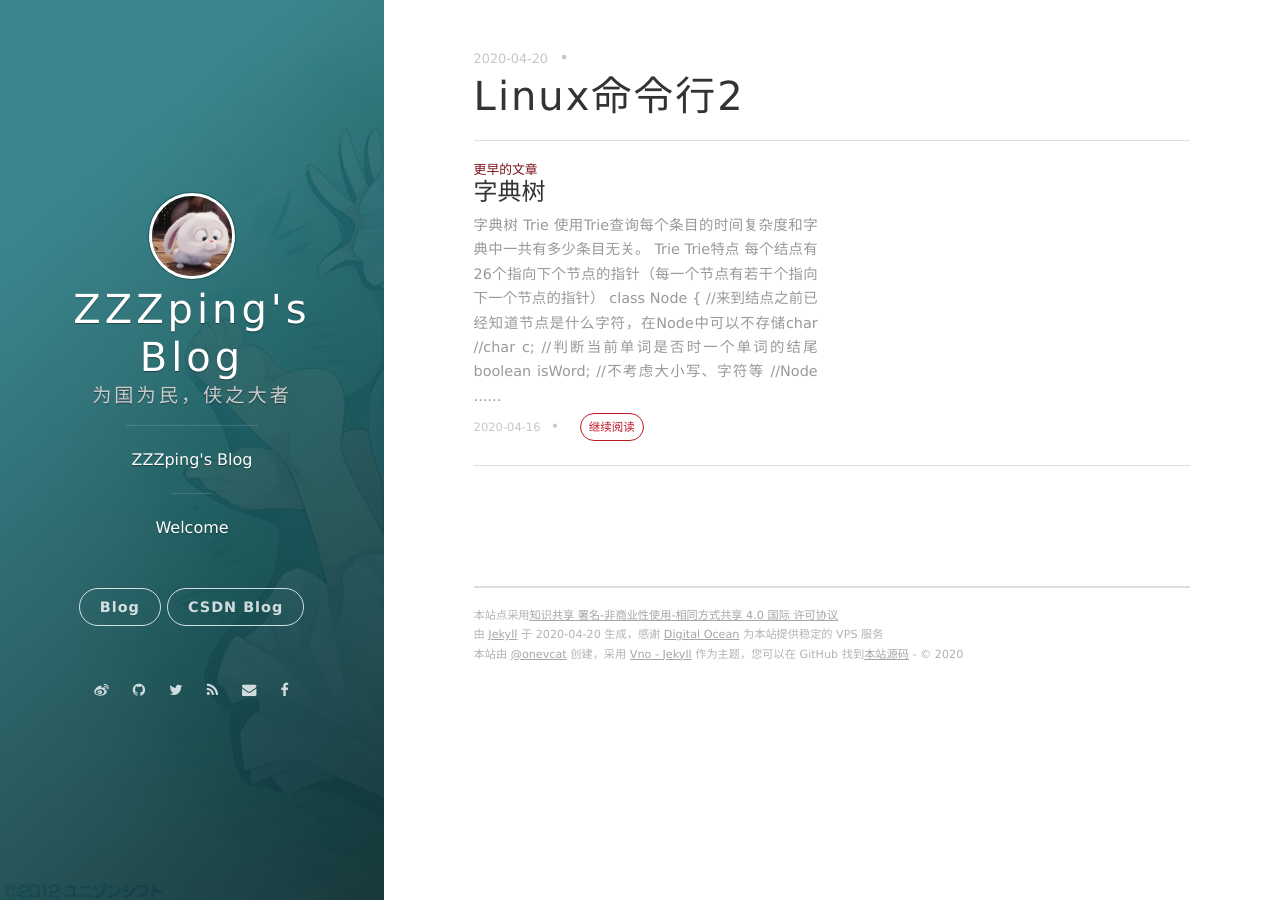
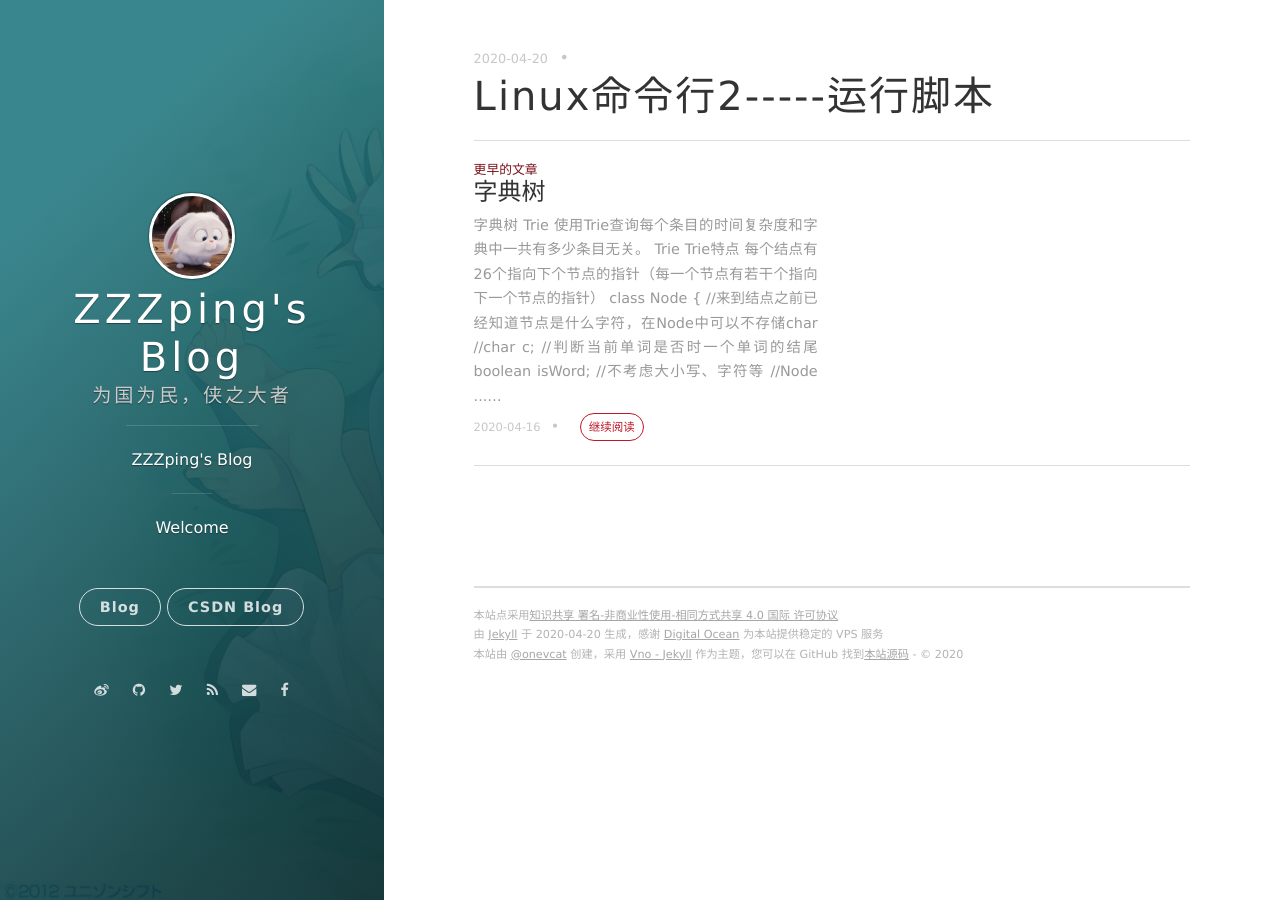
Before and after one commit to ZZZping/ZZZping.github.io, a Jekyll site: the page built from _posts/2020-04-20-Linux命令行2.md, in a window 1280 px wide. Built offline with Jekyll 4.4.1, drawn with Linux system fonts in a browser that asks for light colours; nearby versions of some CDN libraries; comment, search, counter and statistics services are not loaded.

Commit message:
Update 2020-04-20-Linux命令行2.md

```diff
--- a/_posts/2020-04-20-Linux命令行2.md
+++ b/_posts/2020-04-20-Linux命令行2.md
@@ -1,5 +1,5 @@
 ---
 layout: post
-title: Linux命令行2
+title: Linux命令行2-----运行脚本
 date: 2020-04-20 23:26:24.000000000 +09:00
 ---
```
